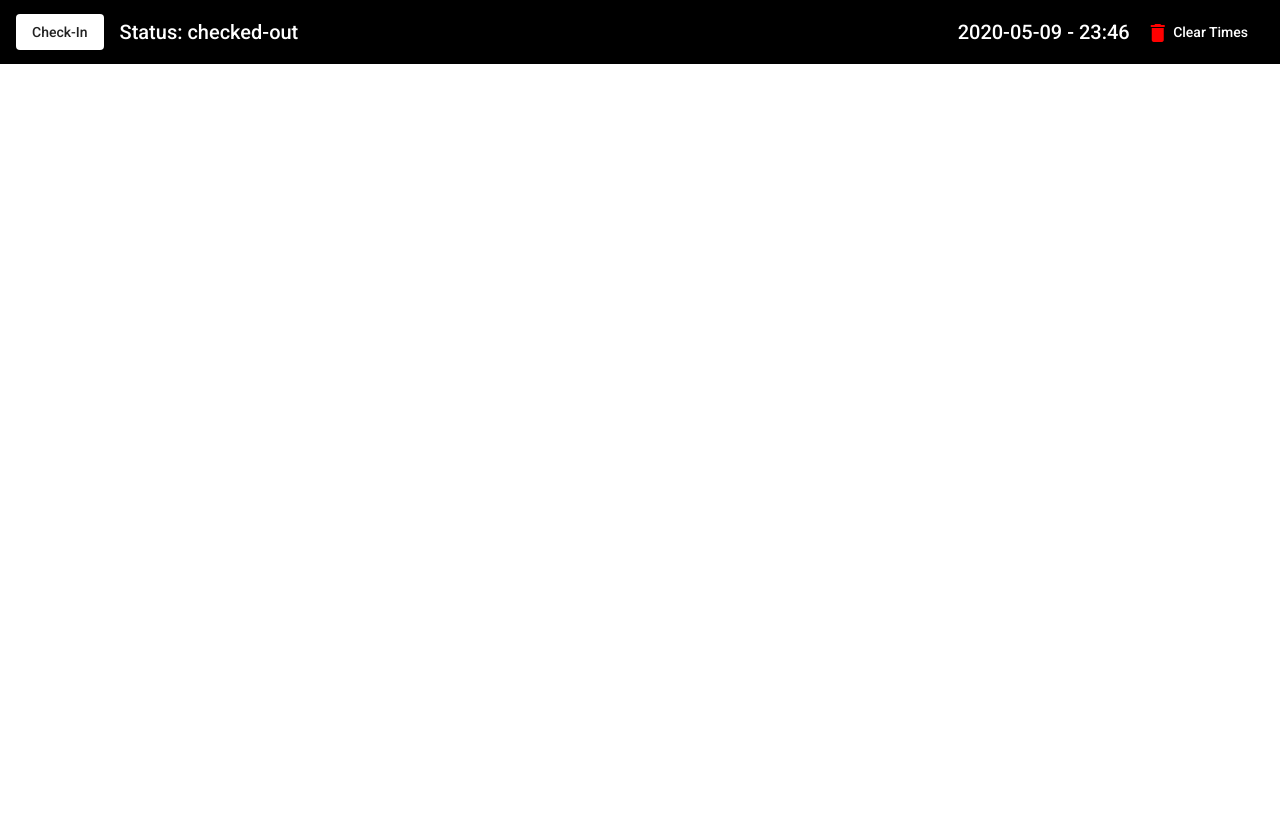
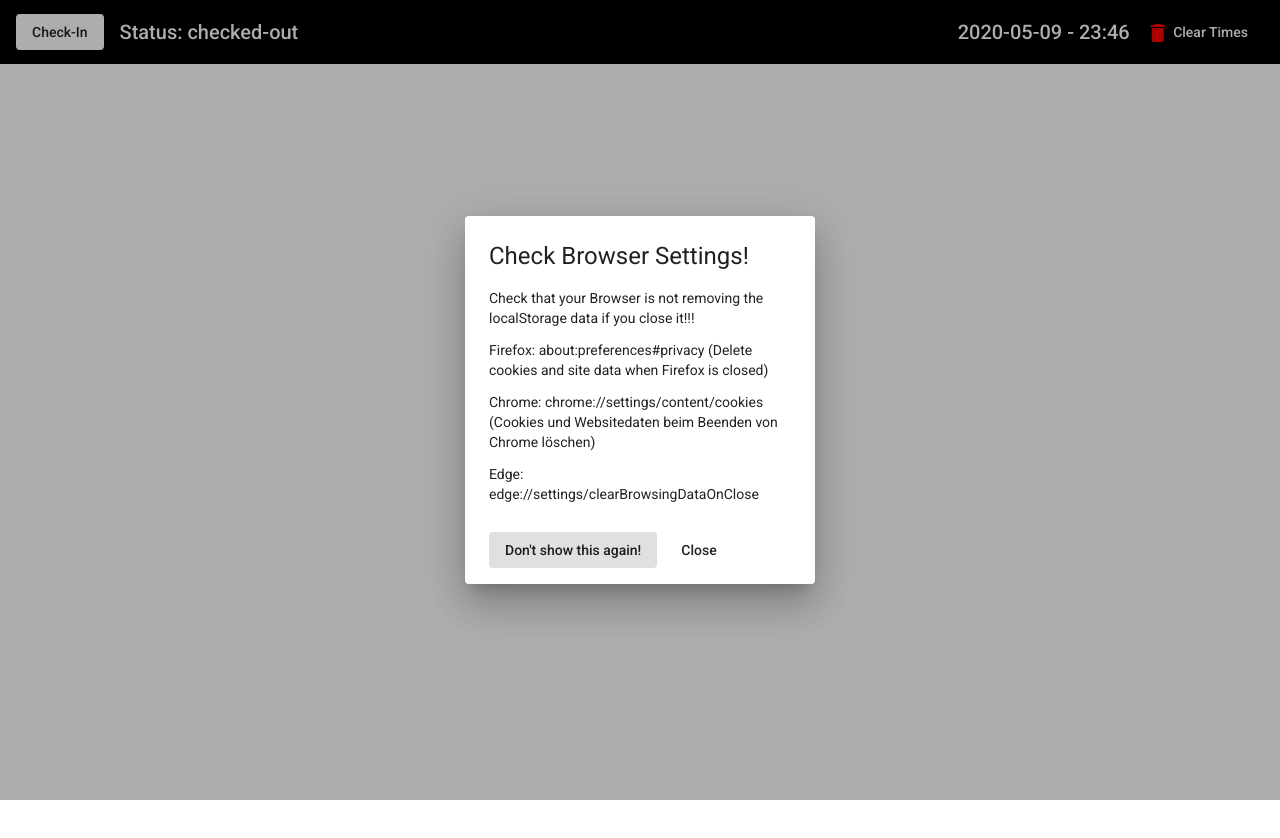
Before and after one commit to boeckMt/work-time-tracker, an Angular app: page / in a window 1280 px wide. Shown: the top 838 px of the page. Built offline with nearby package versions, Linux system fonts and the light colour scheme.

Commit message:
add dialog info

```diff
--- a/src/app/app.component.ts
+++ b/src/app/app.component.ts
@@ -1,5 +1,7 @@
 import { Component } from '@angular/core';
 import { DateTime, Duration, DateObjectUnits } from 'luxon';
+import { MatDialog } from '@angular/material/dialog';
+import { InfoDialogComponent } from './info-dialog/info-dialog.component';
 
 
 type actionType = 'checkIn' | 'checkOut';
@@ -34,23 +36,41 @@ export class AppComponent {
 
 
   currentTime = DateTime.local();
-  title: string = 'twork-time-tracker';
+  title = 'twork-time-tracker';
   timesKey = 'time-recording-times';
   actionKey = 'time-recording-action';
+  showInfoKey = `time-recording-show-Info`;
   action: actionType = null;
   times: Itime[] = [];
 
   days: Iday[] = [];
 
-  constructor() {
+  constructor(public dialog: MatDialog) {
     this.action = this.getAction();
     this.times = this.getLastTimes();
+    this.openDialog();
 
     this.calcOutput();
   }
 
+  openDialog(): void {
+    const showInfo = window.localStorage.getItem(this.showInfoKey);
+    if (showInfo !== 'false') {
+      const dialogRef = this.dialog.open(InfoDialogComponent, {
+        width: '350px'
+      });
+
+      dialogRef.afterClosed().subscribe(result => {
+        if (result === true) {
+          window.localStorage.setItem(this.showInfoKey, 'false');
+        }
+      });
+    }
+  }
+
   calcOutput() {
     // group dates by day YYYY-MM-DD
+    this.days = [];
     const daysMap = this.groupBy(this.times, i => i.time.split('T')[0]);
     daysMap.forEach((value, key) => {
       this.days.push({ day: key, times: value });
@@ -99,11 +119,23 @@ export class AppComponent {
     return times;
   }
 
+  savePersist() {
+    if (navigator.storage && navigator.storage.persist) {
+      navigator.storage.persist().then((persistent) => {
+        if (persistent) {
+          console.log('Storage will not be cleared except by explicit user action');
+        } else {
+          console.log('Storage may be cleared by the UA under storage pressure.');
+        }
+      });
+    }
+  }
+
   clearTimes() {
     window.localStorage.removeItem(this.timesKey);
     this.times = [];
 
-    window.localStorage.removeItem(this.actionKey)
+    window.localStorage.removeItem(this.actionKey);
     this.action = null;
   }
 
--- /dev/null
+++ b/src/app/info-dialog/info-dialog.component.html
@@ -0,0 +1,11 @@
+<h1 mat-dialog-title>Check Browser Settings!</h1>
+<div mat-dialog-content>
+  <p>Check that your Browser is not removing the localStorage data if you close it!!!</p>
+  <p>Firefox: about:preferences#privacy (Delete cookies and site data when Firefox is closed)</p>
+  <p>Chrome: chrome://settings/content/cookies (Cookies und Websitedaten beim Beenden von Chrome löschen)</p>
+  <p>Edge: edge://settings/clearBrowsingDataOnClose</p>
+</div>
+<div mat-dialog-actions>
+  <button mat-button [mat-dialog-close]="saveClose" cdkFocusInitial>Don't show this again!</button>
+  <button mat-button (click)="onNoClick()">Close</button>
+</div>
--- /dev/null
+++ b/src/app/info-dialog/info-dialog.component.ts
@@ -0,0 +1,17 @@
+import { Component, Inject } from '@angular/core';
+import { MatDialog, MatDialogRef, MAT_DIALOG_DATA } from '@angular/material/dialog';
+
+@Component({
+  selector: 'app-info-dialog',
+  templateUrl: './info-dialog.component.html',
+  styleUrls: ['./info-dialog.component.css']
+})
+export class InfoDialogComponent {
+  saveClose = true;
+  constructor(public dialogRef: MatDialogRef<InfoDialogComponent>) { }
+
+  onNoClick(): void {
+    this.dialogRef.close();
+  }
+
+}
```
Also changed, not shown: src/app/app.module.ts (+6 -2 lines), src/app/info-dialog/info-dialog.component.css (added), 1 other file (tests, documents, lock files or other folders).
